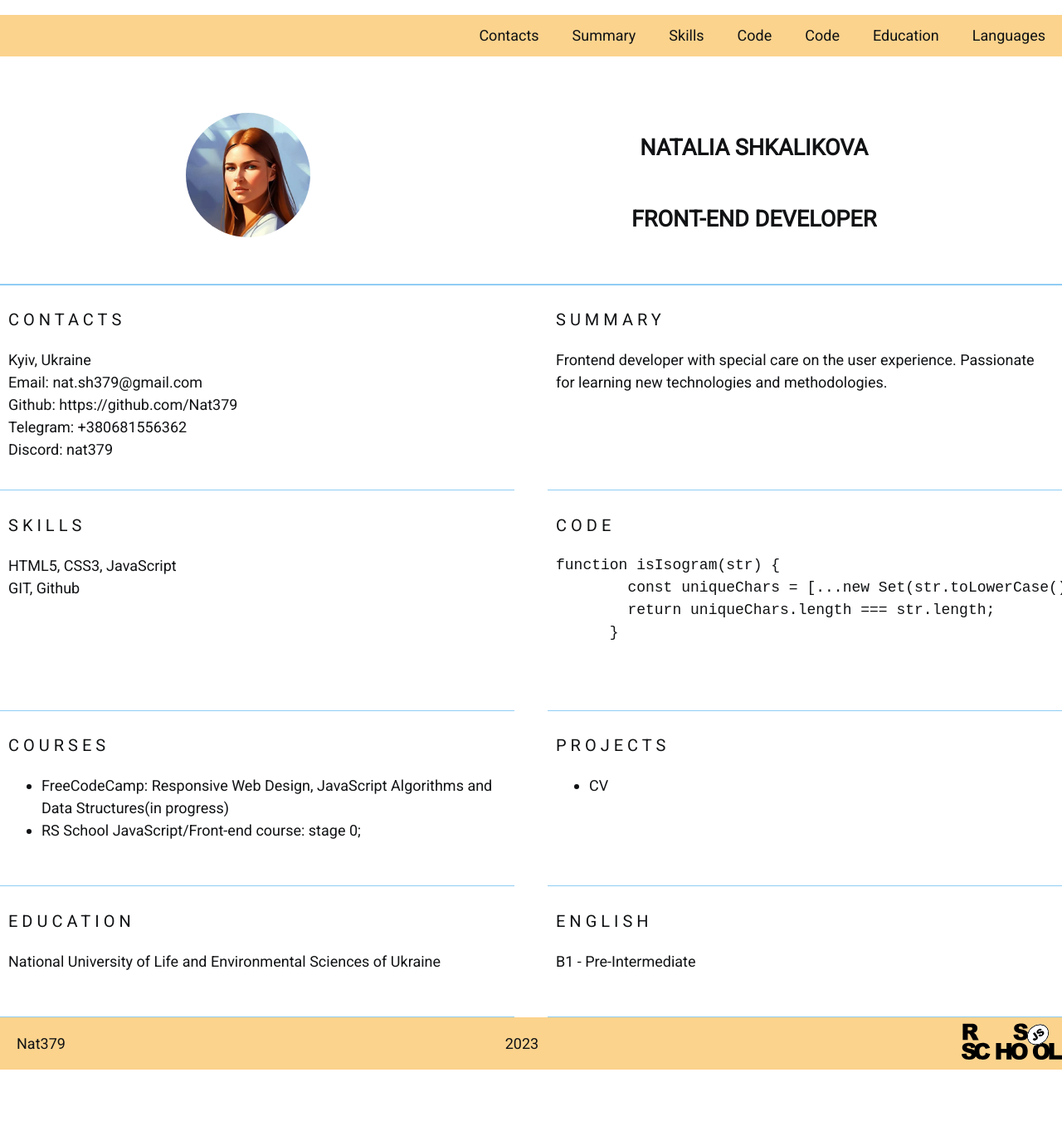
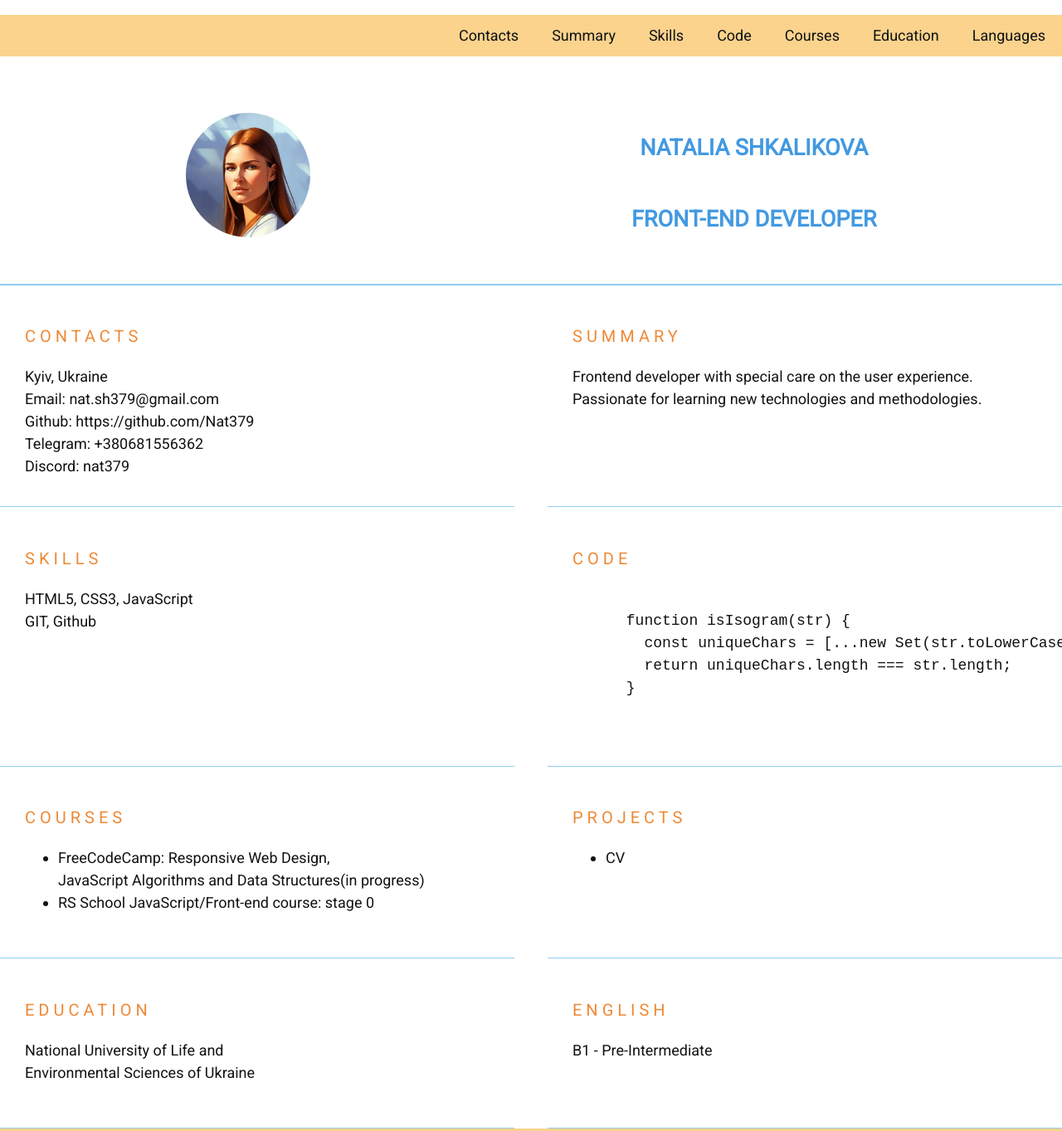
Before and after one commit to Nat379/rsschool-cv, a plain HTML site: page index.html in a window 1280 px wide. Shown: the top 1363 px of the page at 83% size. Before the commit the page ends 1289 px from the top, so only its background shows below. Drawn offline with Linux system fonts and the light colour scheme.

Commit message:
feat: change color, fix links

```diff
--- a/index.html
+++ b/index.html
@@ -18,7 +18,7 @@
                   <li class="nav-item"><a href="#summary" class="nav-link">Summary</a></li>
                   <li class="nav-item"><a href="#skills" class="nav-link">Skills</a></li>
                   <li class="nav-item"><a href="#code" class="nav-link">Code</a></li>
-                  <li class="nav-item"><a href="#courses" class="nav-link">Code</a></li>
+                  <li class="nav-item"><a href="#courses" class="nav-link">Courses</a></li>
                   <li class="nav-item"><a href="#education" class="nav-link">Education</a></li>
                   <li class="nav-item"><a href="#languages" class="nav-link">Languages</a></li>
                 </ul>
@@ -57,7 +57,7 @@
           <section class="section" id="summary">
             <h2 class="section-title">Summary</h2>
             <p>
-                Frontend developer with special care on the user experience.
+                Frontend developer with special care on the user experience.<br>
                 Passionate for learning new technologies and methodologies.
             </p>
           </section>
@@ -74,7 +74,8 @@
           </section>
           <section class="section" id="code">
             <h2 class="section-title">Code</h2>
-    <pre class="pre"><code>function isIsogram(str) {
+    <pre class="pre"><code>
+      function isIsogram(str) {
         const uniqueChars = [...new Set(str.toLowerCase())];
         return uniqueChars.length === str.length;
       }
@@ -84,10 +85,10 @@
             <h2 class="section-title">Courses</h2>
             <ul>
               <li>
-                FreeCodeCamp: Responsive Web Design, JavaScript Algorithms and Data Structures(in progress)
+                FreeCodeCamp: Responsive Web Design,<br> JavaScript Algorithms and Data Structures(in progress)
               </li>
               <li>
-                RS School JavaScript/Front-end course: stage 0;
+                RS School JavaScript/Front-end course: stage 0
               </li>
             </ul>
           </section>
@@ -101,9 +102,9 @@
           </section>
           <section class="section" id="education">
             <h2 class="section-title">Education</h2>
-            <p>National University of Life and Environmental Sciences of Ukraine</p>
+            <p>National University of Life and<br> Environmental Sciences of Ukraine</p>
           </section>
-          <section class="section" id="english">
+          <section class="section" id="languages">
             <h2 class="section-title">English</h2>
             <p>B1 - Pre-Intermediate</p>
           </section>
--- a/style.css
+++ b/style.css
@@ -3,6 +3,7 @@
     --main-color: rgba(16, 18, 20, 1);
     --yellow-color: rgba(251, 211, 141, 1);
     --orange-color: rgba(237, 137, 54, 1);
+    --main-blue: rgba(66, 153, 225, 1)
 }
 @media (max-width: 768px) {
     .section {
@@ -25,6 +26,7 @@ body {
     font-weight: 400;
     line-height: 1.5;
     color: var(--main-color)
+
 }
 * {
     box-sizing: border-box;
@@ -46,12 +48,11 @@ body {
     padding: 0 20px;
     line-height: 50px;
     text-decoration: none;
-    color: var(--orange-color);
     transition: color 0.5s;
   }
 
   .nav-link:hover {
-    color: rgba(115, 128, 141, 1);
+    color: var(--orange-color);
   }
 
   .main-container {
@@ -65,6 +66,7 @@ body {
     width: 100%;
     padding: 50px 30px 35px;
     border-bottom: 2px solid var(--blue-color);
+    color: var(--main-blue);
   }
 
   .section-profile-logo {
@@ -85,7 +87,7 @@ body {
 
   .section {
     width: calc(50% - 20px);
-    padding: 10px;
+    padding: 30px;
     padding-bottom: 35px;
     border-bottom: 1px solid var(--blue-color);
 }
@@ -102,7 +104,7 @@ body {
   font-weight: 400;
   text-transform: uppercase;
   letter-spacing: 5px;
-  color: var(--main-color);
+  color: var(--orange-color);
 }
 
 a:link {
```
